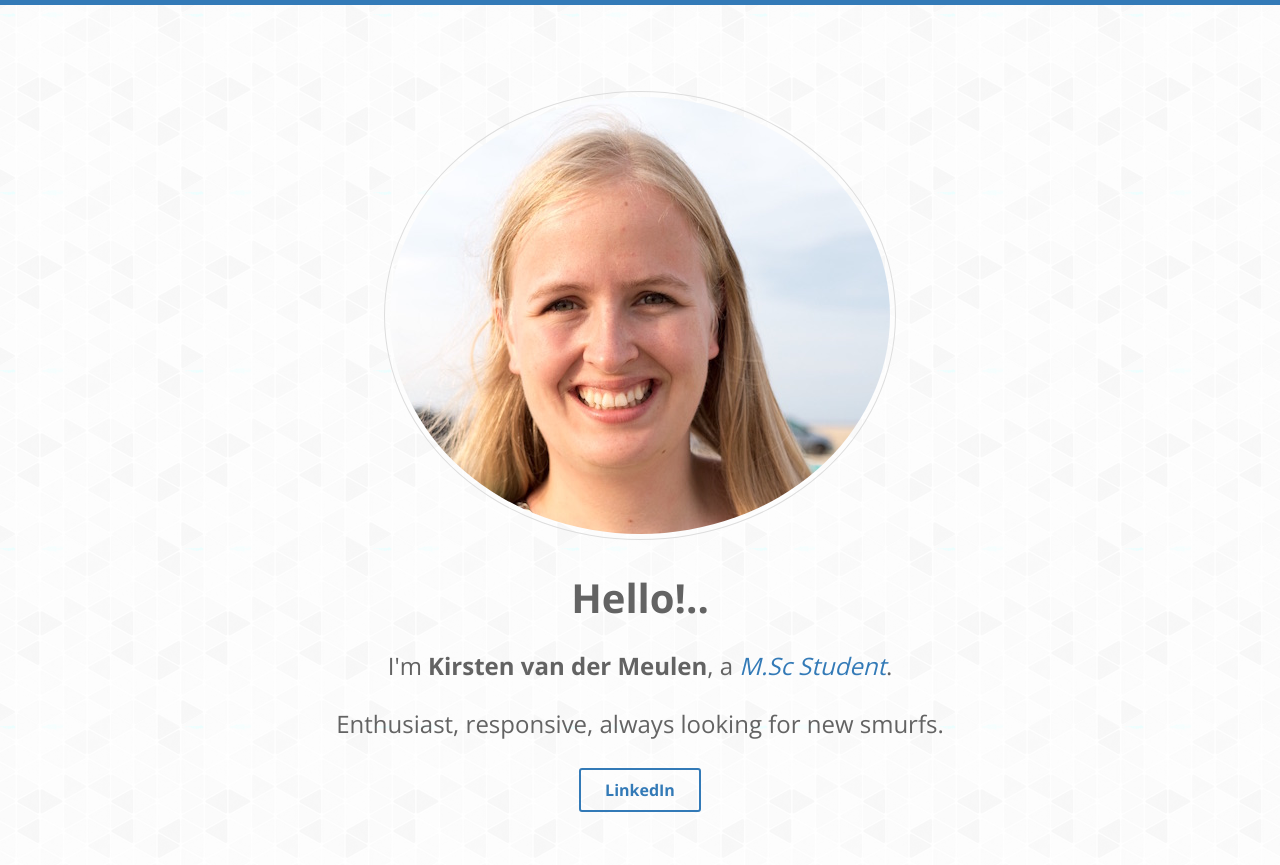
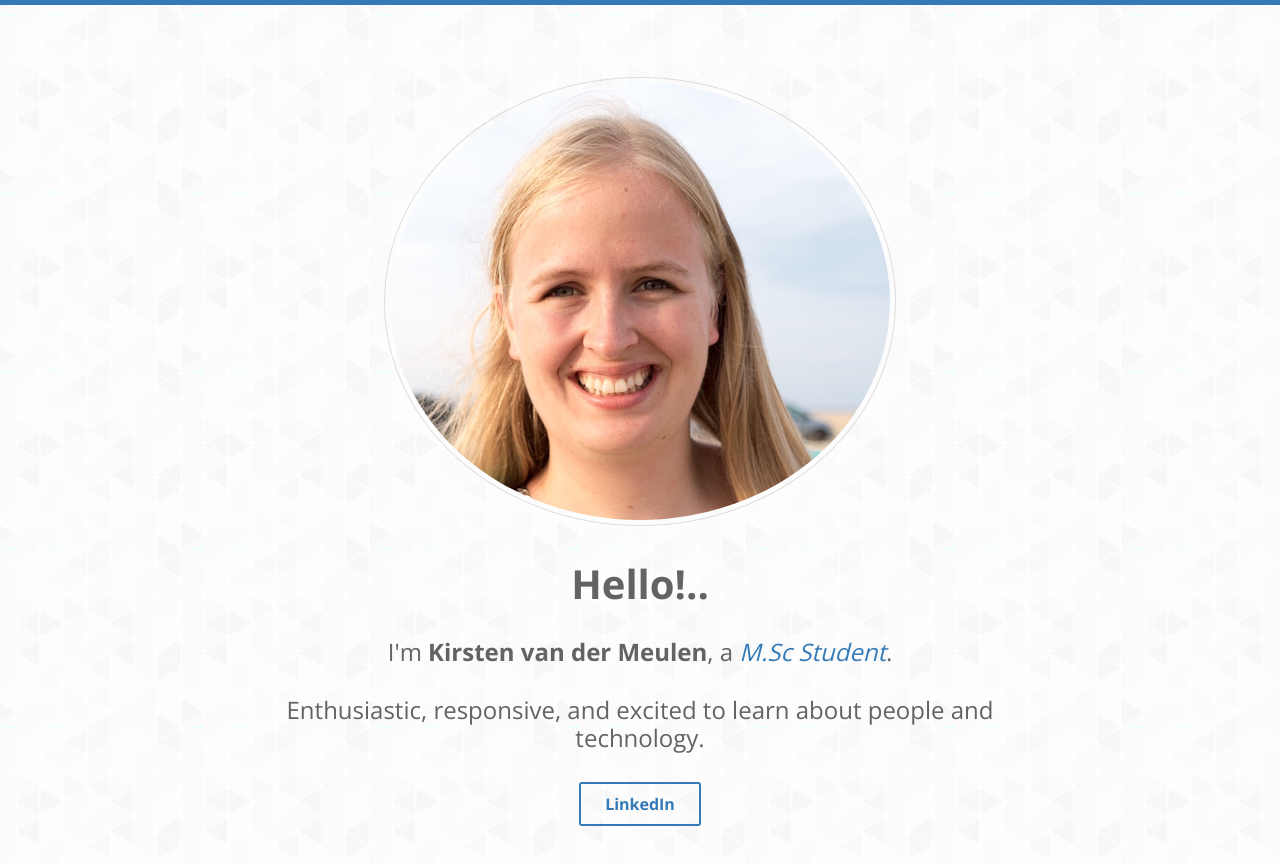
Before and after one commit to maxsumrall/kirsten.io, a Jekyll site: the page built from index.html, in a window 1280 px wide. Shown: the top 865 px of the page. Built offline with Jekyll 4.4.1, drawn with Linux system fonts in a browser that asks for light colours.

Commit message:
Update _config.yml

```diff
--- a/_config.yml
+++ b/_config.yml
@@ -16,7 +16,7 @@ baseurl: ""
 author:
   name      : Kirsten van der Meulen
   job       : M.Sc Student
-  bio       : "Enthusiast, responsive, always looking for new smurfs."
+  bio       : "Enthusiastic, responsive, and excited to learn about people and technology."
   thumb     : /images/author.jpg
   email     : kirsten@kirsten.io
   url       : http://kirsten.io
```
